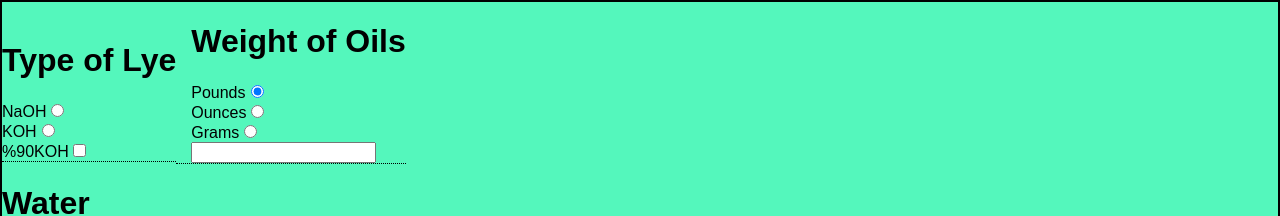
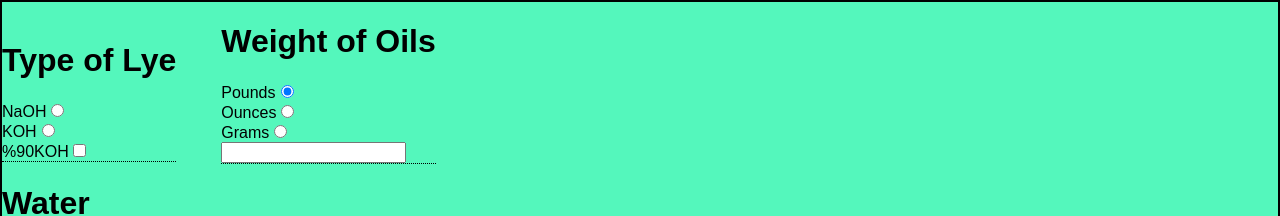
Before and after one commit to nblange/soapcalc-fe, a React (Create React App) app: page / in a window 1280 px wide. Shown: the top 216 px of the page. Built offline with nearby package versions, Linux system fonts and the light colour scheme; no server answers.

Commit message:
minor styleing

```diff
--- a/src/components/stepFive.js
+++ b/src/components/stepFive.js
@@ -24,7 +24,7 @@ class StepFive extends Component{
 
     handleChange = (e) => {
        e.preventDefault();
-       this.setState({counter: e.target.value})
+       this.setState({counter: e.target.value});
     }
 
 
@@ -33,7 +33,7 @@ class StepFive extends Component{
         <div>
           <div className="vertical-menu">
           {this.state.ingredients.map(function(ingredients, i){
-            console.log(i)
+
             return <div>
               <a key={i} href="#" value={i} onClick={() => this.handleChange(i)}>{ingredients.name}</a>
             </div>
--- a/src/index.css
+++ b/src/index.css
@@ -55,6 +55,7 @@ body {
     position: absolute;
     top: -5px;
     left: 105%;
+    z-index: 1;
 }
 
 /* Show the tooltip text when you mouse over the tooltip container */
@@ -64,7 +65,7 @@ body {
 
 .stepTwo {
     position: relative;
-    padding-left: 15px;
+    margin-left: 45px;
     display: inline-block;
     border-bottom: 1px dotted black; /* If you want dots under the hoverable text */
 }
@@ -83,6 +84,7 @@ body {
     position: absolute;
     top: -5px;
     left: 105%;
+    z-index: 1;
 }
 
 /* Show the tooltip text when you mouse over the tooltip container */
```
